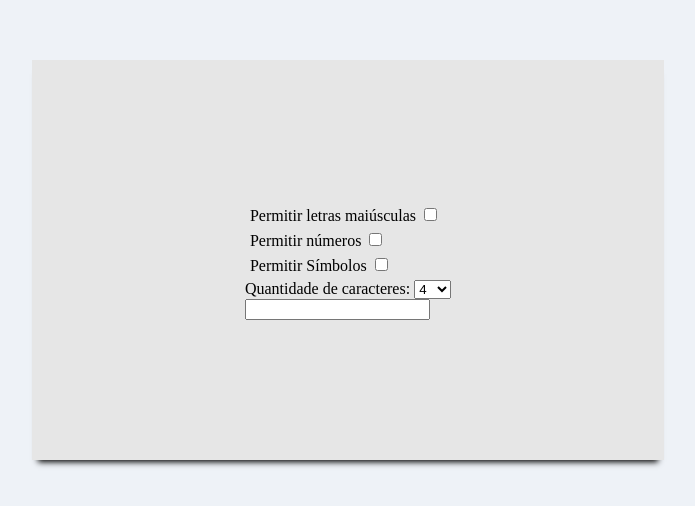
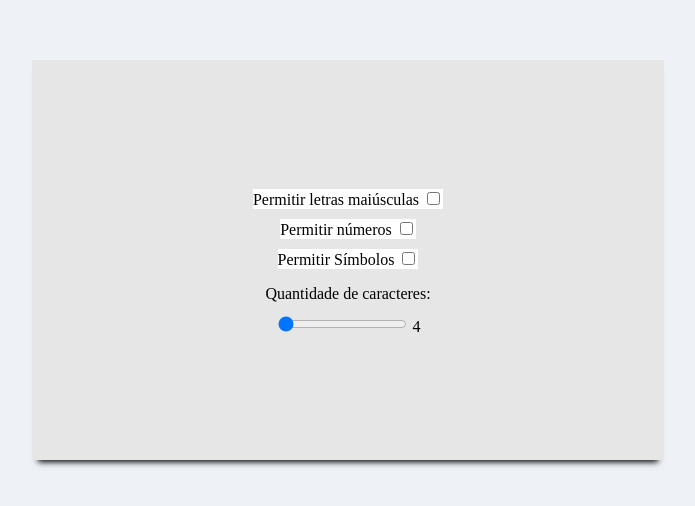
Before and after one commit to mateusVarela/password-generator, a plain HTML site: page index.html in a window 1280 px wide. Shown: the part 148-654 px from the top of the page, without its empty margins (292-987 px from the left). Drawn offline with nearby package versions, Linux system fonts and the light colour scheme.

Commit message:
Estilização.

```diff
--- a/index.html
+++ b/index.html
@@ -1,10 +1,11 @@
 <!DOCTYPE html>
 <html lang="en">
   <head>
-    <meta charset="UTF-8">
-    <meta http-equiv="X-UA-Compatible" content="IE=edge">
-    <meta name="viewport" content="width=device-width, initial-scale=1.0">
-    <link rel="stylesheet" href="style.css">
+    <meta charset="UTF-8" />
+    <meta http-equiv="X-UA-Compatible" content="IE=edge" />
+    <meta name="viewport" content="width=device-width, initial-scale=1.0" />
+    <link rel="stylesheet" href="style.css" />
+    <script src="https://code.jquery.com/jquery-3.5.0.js"></script>
     <title>Gera senhas</title>
   </head>
   <body>
@@ -13,33 +14,44 @@
         <div class="inputs">
           <div class="checkbox">
             <label for="check">Permitir letras maiúsculas</label>
-                    <input name="check" type="checkbox">
+            <input name="check" type="checkbox" />
           </div>
 
           <div class="checkbox">
             <label for="check">Permitir números</label>
-                    <input name="check" type="checkbox">
+            <input name="check" type="checkbox" />
           </div>
 
           <div class="checkbox">
             <label for="check">Permitir Símbolos</label>
-                    <input name="check" type="checkbox">
+            <input name="check" type="checkbox" />
           </div>
 
-            <label for="cars">Quantidade de caracteres</label>:</label>
-                <select name="cars" id="">
-                    <option value="volvo">4</option>
-                    <option value="saab">12</option>
-                    <option value="mercedes">24</option>
-                    <option value="audi">36</option>
-                </select>
-
-                <div class="input-text">
-                    <input name="text" type="text">
+          <label class="label">Quantidade de caracteres:</label>
+          <div class="input-range">
+            <input
+              type="range"
+              min="4"
+              max="32"
+              onchange="updateTextInput(this.value)"
+              value="4"
+              id="range"
+            />
+            <label id="label" class="label-range">4</label>
           </div>
-
         </div>
       </form>
     </div>
   </body>
 </html>
+
+<script>
+  function updateTextInput(val) {
+    const a = (document.getElementById('label').value = val)
+  }
+
+  $('input[type=range]').on('input', function () {
+    $(this).trigger('change')
+    $('#label').html($(this).val())
+  })
+</script>
--- a/style.css
+++ b/style.css
@@ -1,9 +1,9 @@
-body{
+body {
   height: 100vh;
   display: flex;
   justify-content: center;
   align-items: center;
-   background-color: #EEF2F7;
+  background-color: #eef2f7;
   overflow-y: hidden;
 }
 
@@ -18,11 +18,36 @@ body{
 }
 
 .inputs {
-    display: inline-block;
+  display: grid;
+  grid-template-columns: 1fr;
+  grid-template-rows: 30px 30px 30px 40px;
   justify-content: center;
   align-items: center;
 }
 
 .checkbox {
+  justify-self: center;
   margin: 5px;
+  background-color: #fff;
 }
+
+label {
+  justify-self: center;
+}
+
+.input-range {
+  justify-self: center;
+}
+
+.label-range {
+  animation: fadeIn 3s;
+}
+
+@keyframes fadeIn {
+  from {
+    opacity: 0;
+  }
+  to {
+    opacity: 1;
+  }
+}
```
Lines whose indentation alone changed are shown as unchanged.
